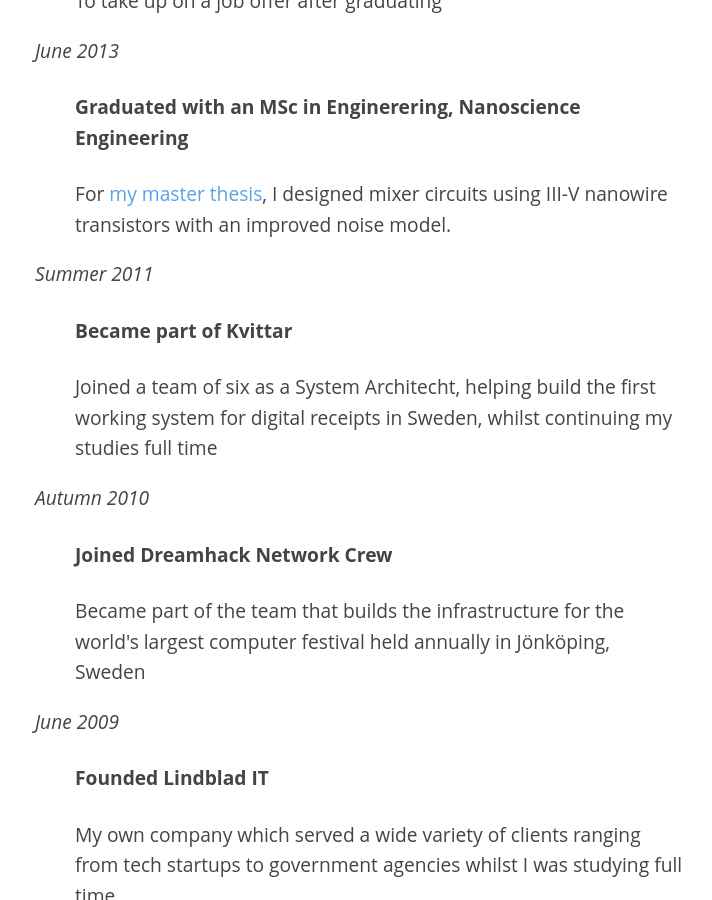
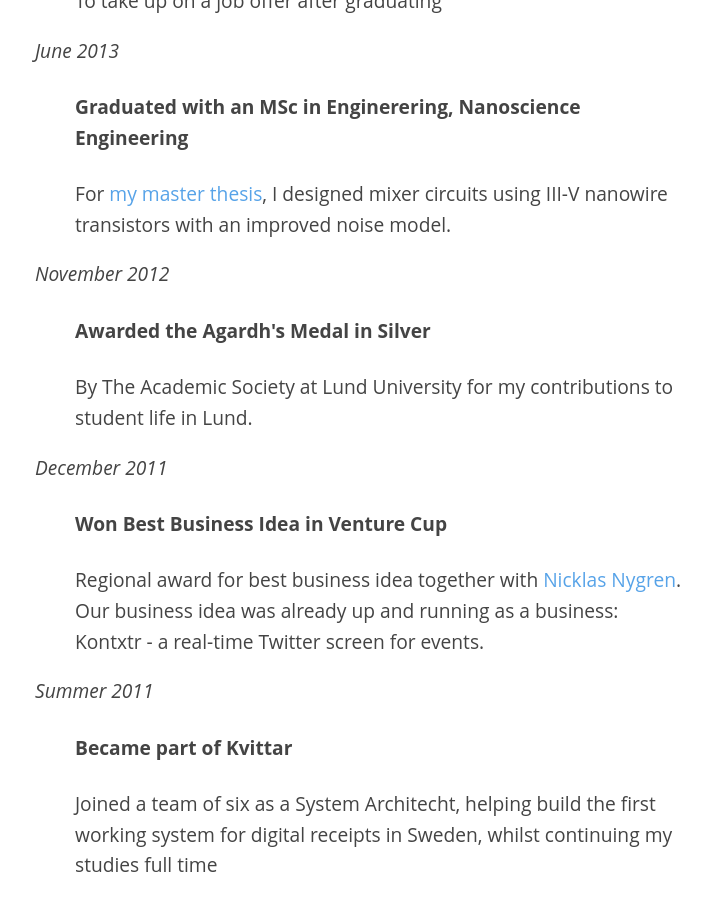
Before and after one commit to niklasvincent/nlindblad.github.io, a Jekyll site: the page built from about.html, in a window 1280 px wide and 900 px high, scrolled down 1379 px. Shown: the whole window, without its empty margins (280-992 px from the left). Built offline with Jekyll 4.4.1, drawn with Linux system fonts in a browser that asks for light colours.

Commit message:
Add awards to about page

```diff
--- a/about.html
+++ b/about.html
@@ -60,6 +60,22 @@ layout: default
       </dl>
 
       <dl class="timeline__entry">
+        <dt class="timeline__entry__date">November 2012</dt>
+        <dd class="timeline__entry__details">
+          <h4 class="timeline__entry__details__title">Awarded the Agardh's Medal in Silver</h4>
+          <p class="timeline__entry__details__summary">By The Academic Society at Lund University for my contributions to student life in Lund.</p>
+        </dd>
+      </dl>
+
+      <dl class="timeline__entry">
+        <dt class="timeline__entry__date">December 2011</dt>
+        <dd class="timeline__entry__details">
+          <h4 class="timeline__entry__details__title">Won Best Business Idea in Venture Cup</h4>
+          <p class="timeline__entry__details__summary">Regional award for best business idea together with <a href="http://mossisen.se/">Nicklas Nygren</a>. Our business idea was already up and running as a business: Kontxtr - a real-time Twitter screen for events.</p>
+        </dd>
+      </dl>
+
+      <dl class="timeline__entry">
         <dt class="timeline__entry__date">Summer 2011</dt>
         <dd class="timeline__entry__details">
           <h4 class="timeline__entry__details__title">Became part of Kvittar</h4>
```
